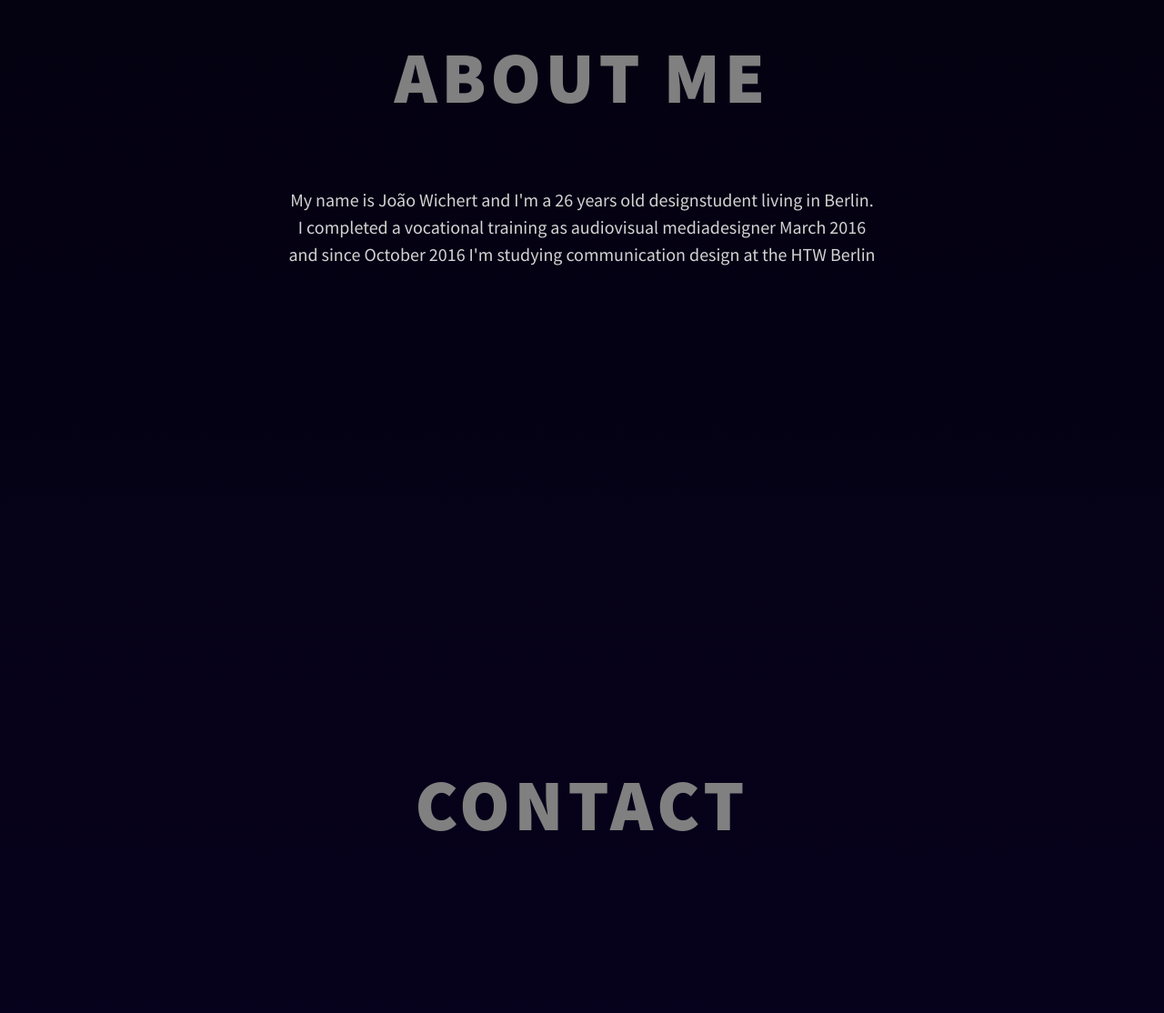
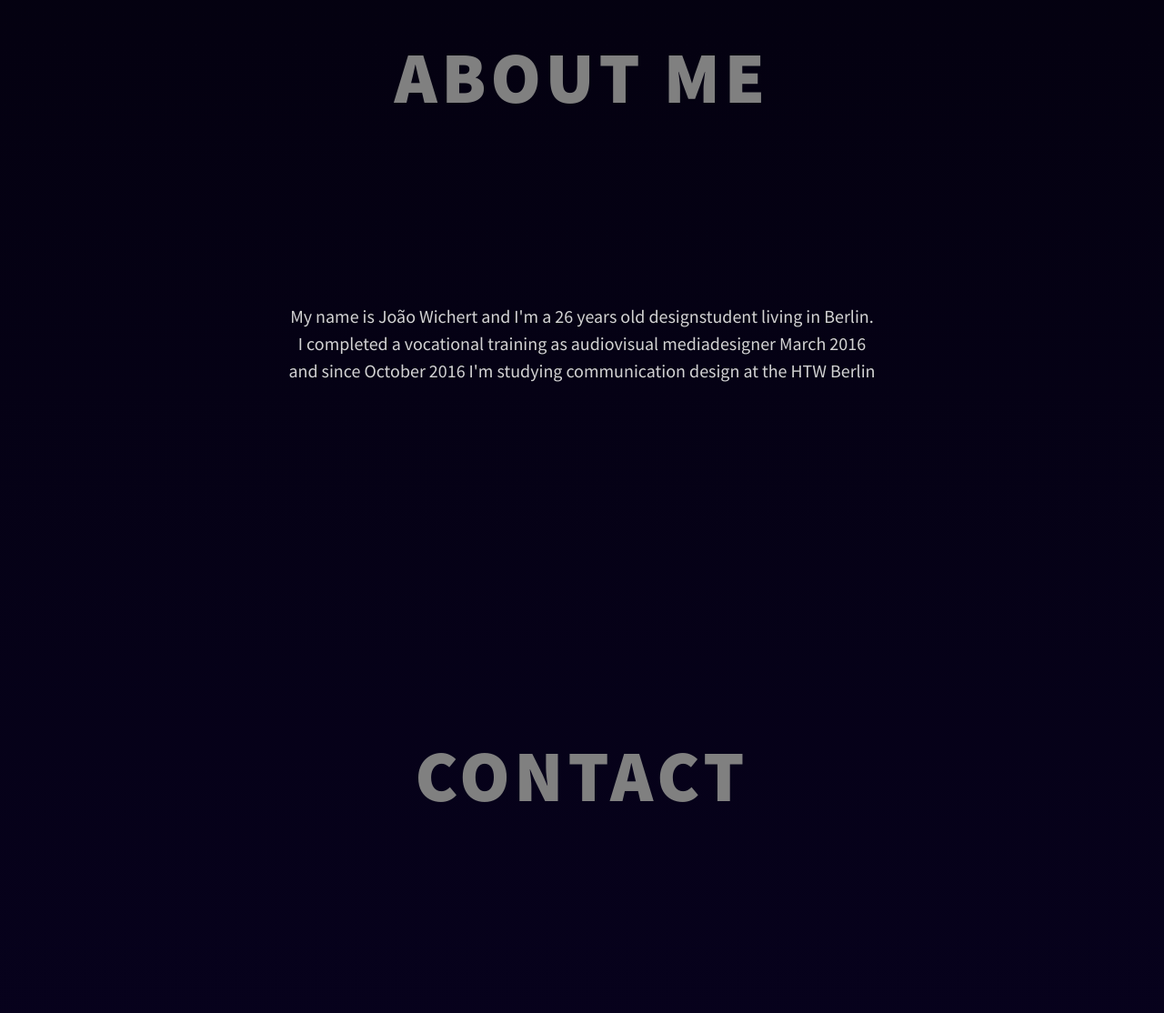
Before and after one commit to Joao361/JoaoPortfolio, a plain HTML site: page index.html in a window 1280 px wide. Shown: the part 1603-2717 px from the top of the page at 91% size. Drawn offline with nearby package versions, Linux system fonts and the light colour scheme.

Commit message:
responsive sizing
about text responsive sizing

```diff
--- a/css/style.css
+++ b/css/style.css
@@ -11,6 +11,7 @@ h2 {
   font-size: 80px;
   font-weight: bold;
   letter-spacing: 5px;
+  margin-bottom: 0px;
 }
 
 img {
@@ -97,7 +98,9 @@ a:active {
 
 }
 .pagecontainer p {
-padding: 8vh;
+padding-top: 25vh;
+padding-left: 8vh;
+padding-right: 8vh;
 font-size: 20px;
 color: lightgray;
 
@@ -110,7 +113,7 @@ color: lightgray;
 
 .pagecontainercontact{
   text-align: center;
-  padding-top: 5vh;
+  padding-top: 1vh;
   height: 40vh;
 }
 .socialmediaicons{
@@ -132,6 +135,7 @@ color: lightgray;
 @media (max-width: 992px) {
   .pagecontainer p {
   font-size: 36px;
+  padding-top: 2vh;
   }
 }
 
```
